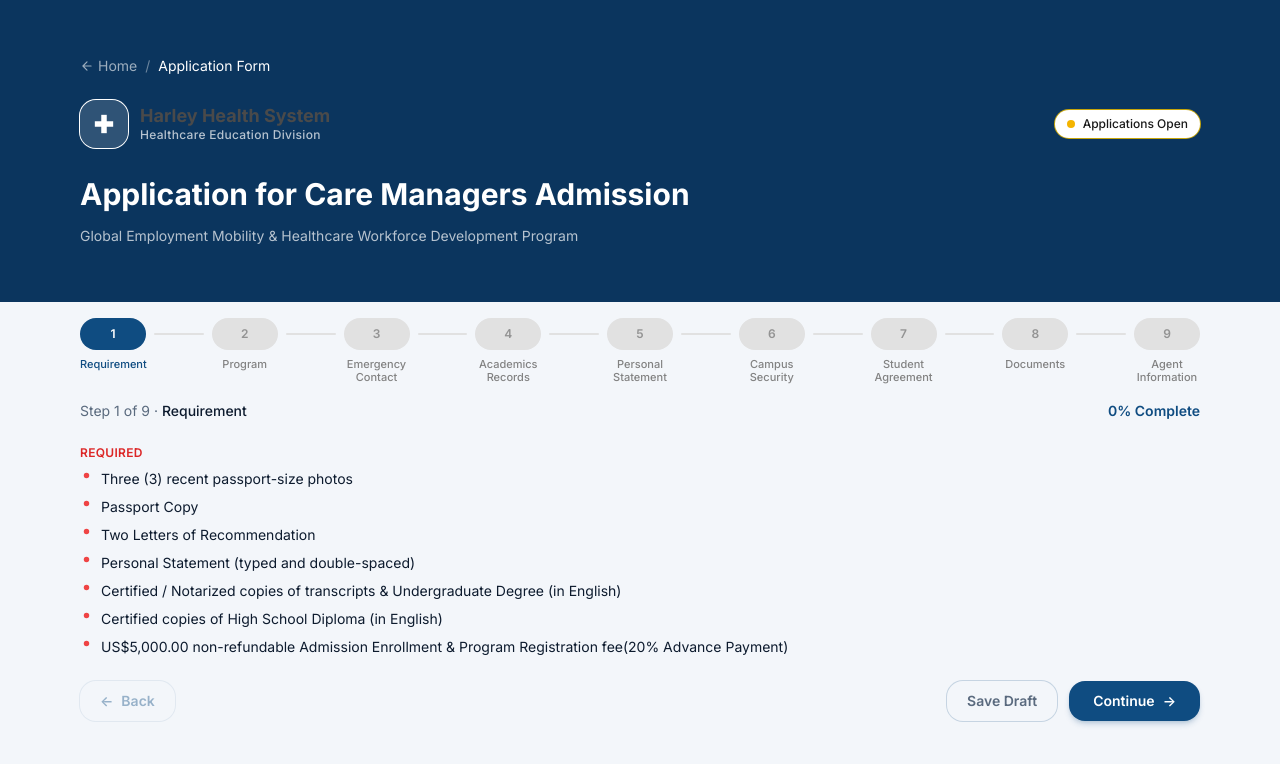
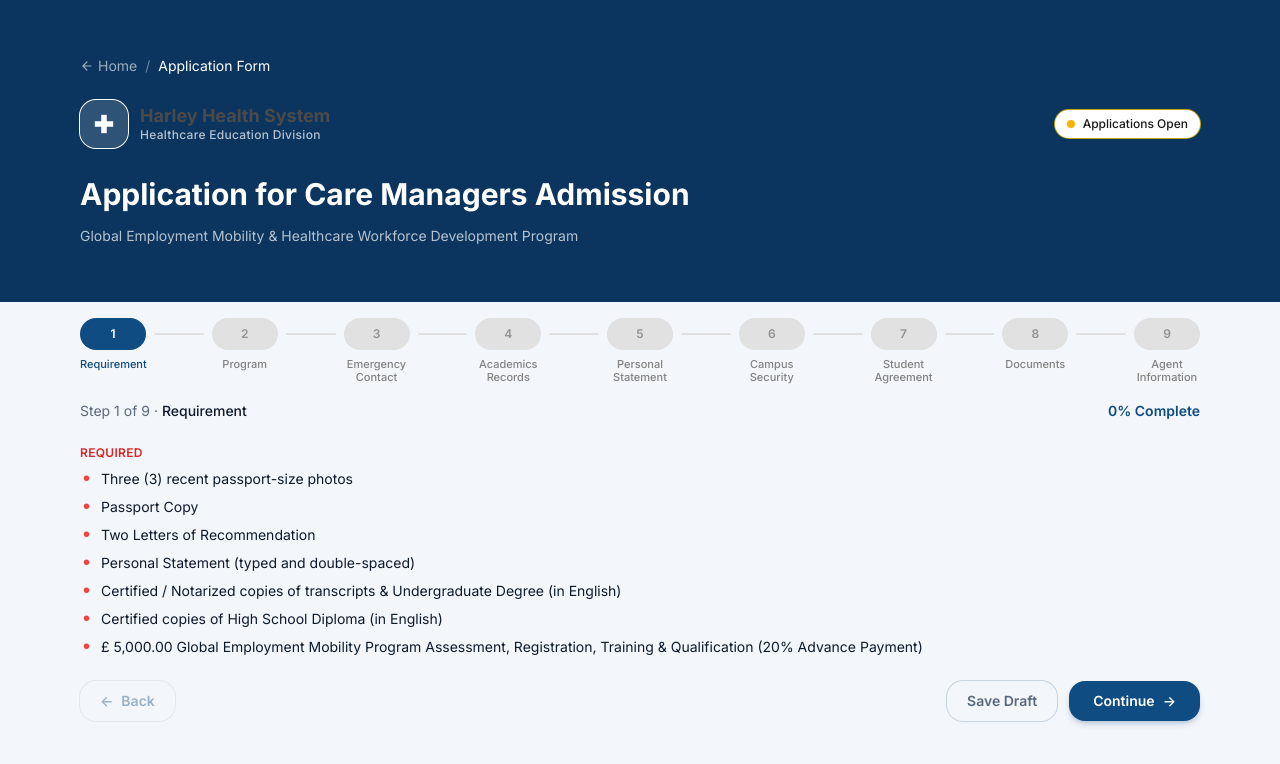
Before and after one commit to Telth-care/telth-med, a React (Vite) app: page /application-form in a window 1280 px wide. Shown: the top 764 px of the page. Built offline with nearby package versions, Linux system fonts and the light colour scheme.

Commit message:
fews content updated

```diff
--- a/src/pages/ApplicationForm/formConfig.js
+++ b/src/pages/ApplicationForm/formConfig.js
@@ -189,7 +189,7 @@ const CHECKLIST_LABELS = {
   personalStatementSubmitted: 'Personal Statement (typed and double spaced)',
   transcriptsSubmitted: 'Certified or Notarized copies of transcripts & Degree',
   highSchoolDiplomaSubmitted: 'Certified copies of High School Diploma in English',
-  feesDetails: 'US$5,000.00 non-refundable Admission Enrollment & Program Registration fee(20% Advance Payment)',
+  feesDetails: '£ 5,000.00 non-refundable Admission Enrollment & Program Registration fee(20% Advance Payment)',
 }
 
 function hasFile(val) {
--- a/src/pages/ApplicationForm/steps/Step7Checklist.jsx
+++ b/src/pages/ApplicationForm/steps/Step7Checklist.jsx
@@ -14,7 +14,7 @@ const ITEMS = [
   ['personalStatementSubmitted', 'Personal Statement (typed and double spaced)'],
   ['transcriptsSubmitted', 'Certified or Notarized copies of transcripts & Degree of your Undergraduate studies in English'],
   ['highSchoolDiplomaSubmitted', 'Certified copies of High School Diploma in English'],
-  ['feesDetails', 'US$5,000.00 non-refundable Admission Enrollment & Program Registration fee(20% Advance Payment)'],
+  ['feesDetails', '£ 5,000.00 Global Employment Mobility Program Assessment, Registration, Training & Qualification (20% Advance Payment)'],
 ]
 
 export default function Step7Checklist({ data, update }) {
--- a/src/pages/ApplicationForm/steps/StepRequirement.jsx
+++ b/src/pages/ApplicationForm/steps/StepRequirement.jsx
@@ -20,7 +20,7 @@ const CheckCircle = () => (
 )
 
 const StarIcon = () => (
-  <svg width="13" height="13" viewBox="0 0 24 24" fill="#EF4444" stroke="none">
+  <svg width="13" height="13" viewBox="0 0 24 14" fill="#EF4444" stroke="none">
     <circle cx="12" cy="12" r="5" />
   </svg>
 )
@@ -38,7 +38,7 @@ const SECTIONS = [
       </svg>
     ),
     mandatory: [
-      'Joining date (Sep / Jan / May intake)',
+      'Joining month (Sep / Jan / May intake)',
       'Program selection',
       'Recent passport-size photo (upload)',
       'First Name & Last Name (as in passport)',
@@ -158,7 +158,7 @@ const SECTIONS = [
       'Personal Statement (typed and double-spaced)',
       'Certified / Notarized copies of transcripts & Undergraduate Degree (in English)',
       'Certified copies of High School Diploma (in English)',
-      'US$5,000.00 non-refundable Admission Enrollment & Program Registration fee(20% Advance Payment)',
+      '£ 5,000.00 Global Employment Mobility Program Assessment, Registration, Training & Qualification (20% Advance Payment)',
     ],
     optional: [],
   },
```
